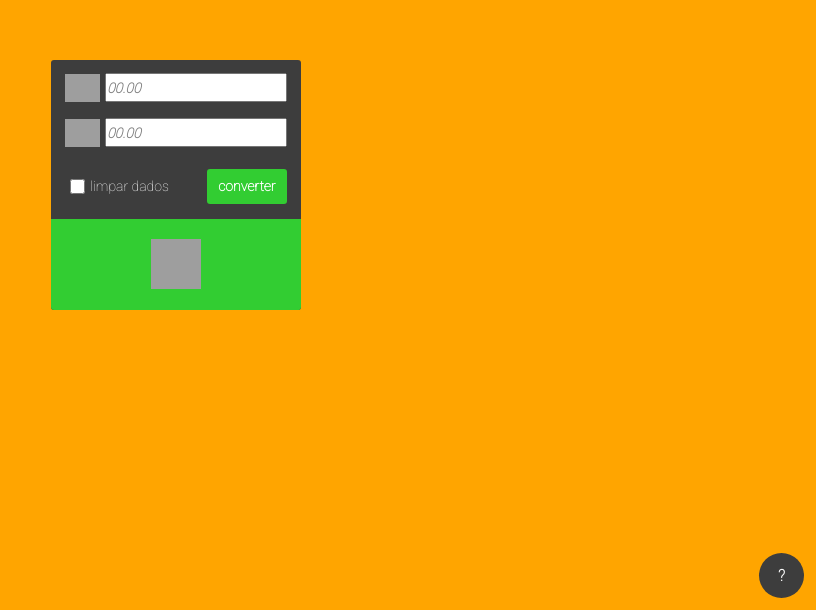
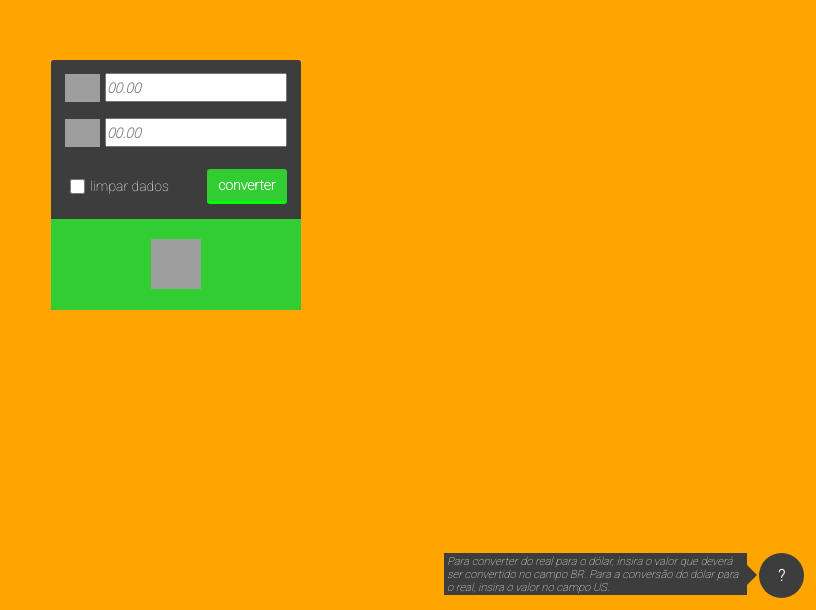
Before and after one commit to AndersonLeandrog/Conversor-de-moedas, a plain HTML site: page index.html in a window 1280 px wide. Shown: the part 190-800 px from the top of the page, without its empty margins (464-1280 px from the left). Drawn offline with Linux system fonts and the light colour scheme; grey boxes are pictures that could not be loaded.

Commit message:
Update style.css

```diff
--- a/css/style.css
+++ b/css/style.css
@@ -90,12 +90,17 @@ input {
             cursor: pointer;
             border: none;
             border-radius: 3px;
+            border-bottom: 3.5px solid #00FF00;
             outline: none;
             background: #32CD32;
 
             /*alinhamento*/
             margin-left: 38px;
         }
+
+            .carta .fundobotao button:hover {
+                border-bottom: 0px;
+            }
 
 
     .carta .resultado {
@@ -120,7 +125,7 @@ input {
 
     .carta .ajuda {
         /*dimensões*/
-        width: 350px;
+        width: 360px;
         height: 45px;
 
         /*estilo
@@ -135,20 +140,37 @@ input {
         .carta .ajuda .balao {
             /*dimensões*/
             width: 300px;
-            height: 45px;
+            height: auto;
 
             /*fonte*/
             font-size: 0.8em;
             font-style: italic;
+            padding: 1.5px 0px 1.5px 3px;
 
             /*estilo*/
-            display: none;
-            border-radius: 5px;
-            background: #3d3d3d;
+            background:#3d3d3d;
 
             /*alinhamento*/
+            position: relative;
             float: left;
         }
+
+            .carta .ajuda .balao:after {
+                /*dimensões*/
+                width: 0px;
+                height: 0px;
+
+                /*estilo*/
+                content: "";
+                border-top: 10px solid transparent;
+                border-left: 10px solid #3d3d3d;
+                border-bottom: 10px solid transparent;
+
+                /*alinhamento*/
+                position: absolute;
+                top: 12px;
+                left: 100%;
+            }
 
         .carta .ajuda button {
             /*dimensões*/
@@ -171,6 +193,17 @@ input {
             margin-left: 4px;
         }
 
+            .carta .ajuda button:hover {
+                animation-name: animbt;
+                animation-duration: 0.5s;
+            }
+
+            @keyframes animbt {
+                0% {transform: rotate(-15deg);}
+                50% {transform: rotate(20deg);}
+                100% {transform: rotate(0deg);}
+            }
+
         .carta .fundobotao #limpar {
             /*dimensões*/
             width: 15px;
```
